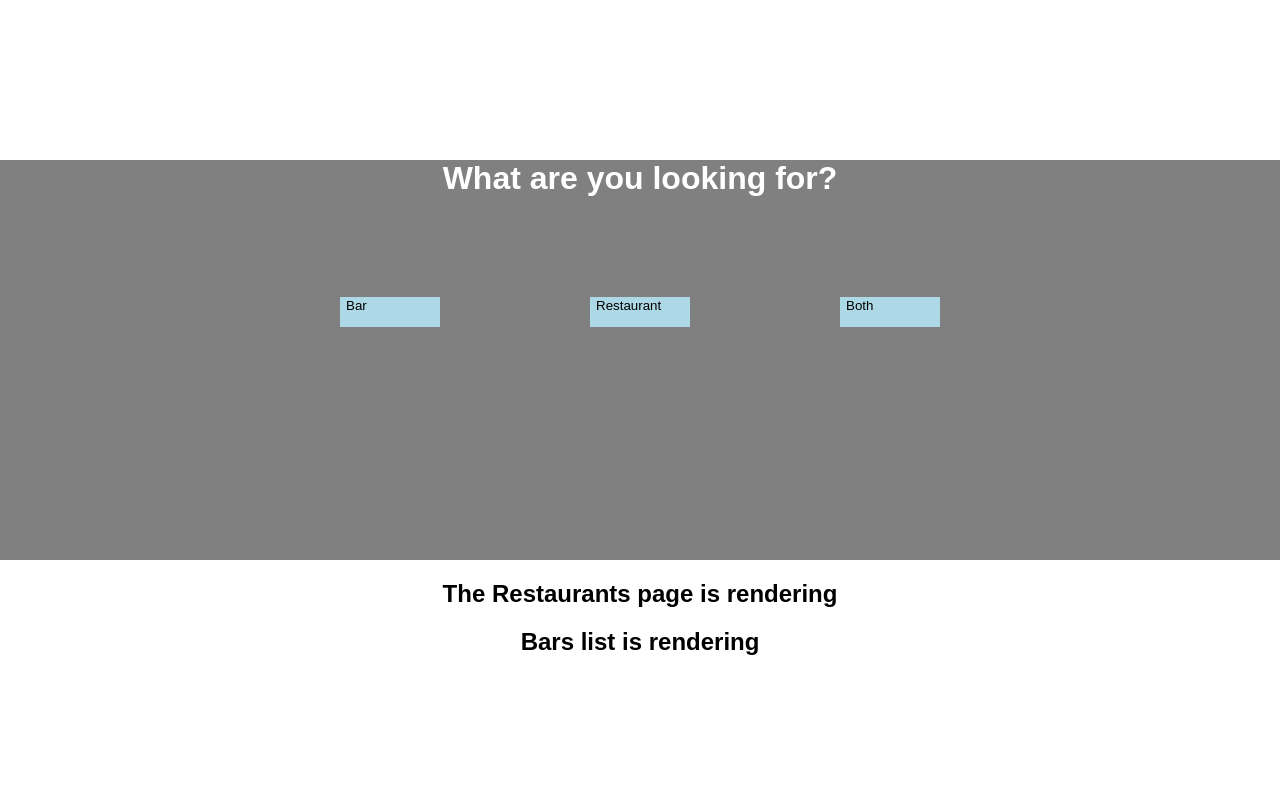
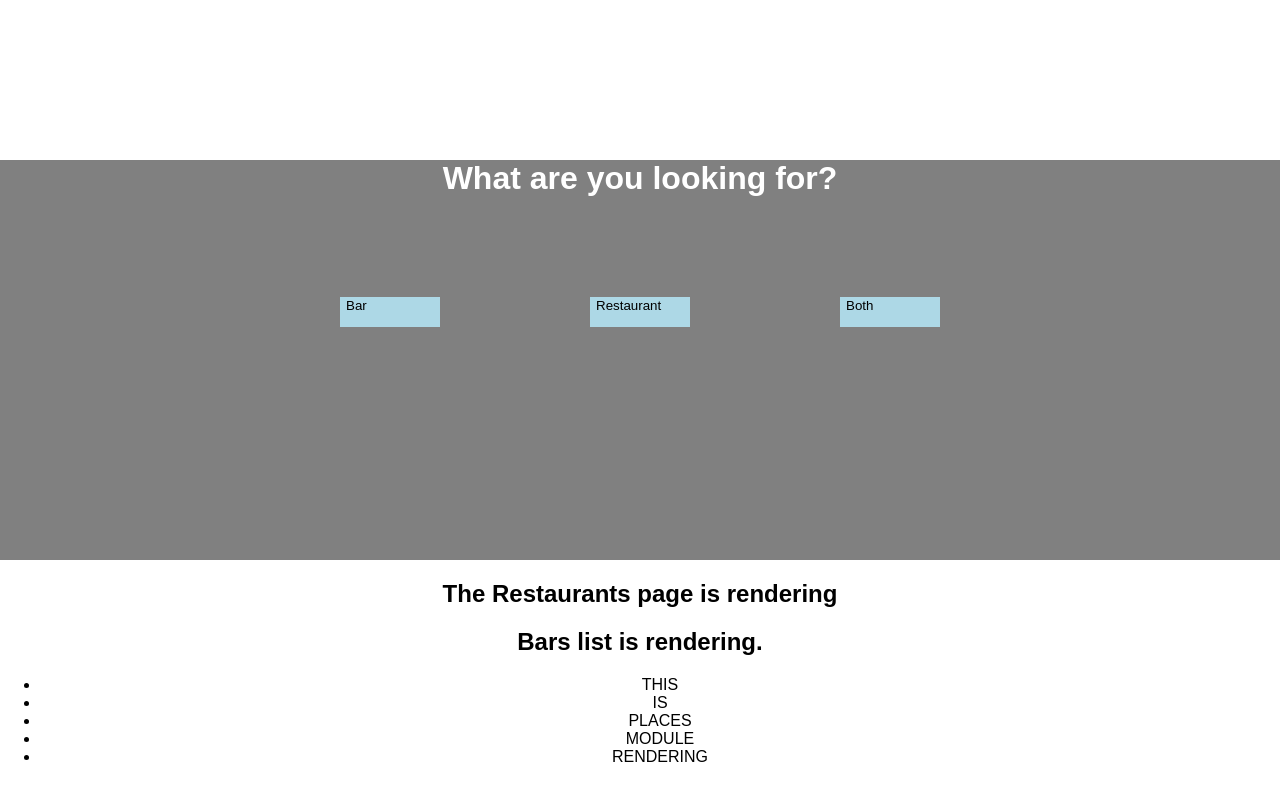
Before and after one commit to JacksonMcGrath/Eatery, a React (Create React App) app: page / in a window 1280 px wide. Built offline with nearby package versions, Linux system fonts and the light colour scheme.

Commit message:
Fixed render errors in BarsList, set up PlacesList and rendered to page

```diff
--- a/src/App.js
+++ b/src/App.js
@@ -3,6 +3,7 @@ import logo from './logo.svg';
 import './App.css';
 import RestaurantsList from './RestaurantList'
 import BarsList from './BarList'
+import PlacesList from  './PlaceList'
 
 
 class App extends Component {
@@ -32,6 +33,7 @@ class App extends Component {
                 </div>
                 <RestaurantsList/>
                 <BarsList/>
+                <PlacesList/>
             </div>
         );
     }
--- a/src/BarList.js
+++ b/src/BarList.js
@@ -1,11 +1,23 @@
 import React, { Component } from 'react';
+class Bars extends Component {
 
-class Bars extends Component {
+    // handleEdit(e) => {
+    //     console.log(e.currentTarget.value, "Ready to edited.");
+    // };
+
+    // handleSubmit(e) => {
+    //     console.log(e.currentTarget.value, "this will submit");
+    // };
+
+    // handleDelete(e) =. {
+    //     console.log(e.currentTarget.value, "This will be deleted");
+    // };
+
     render() {
-        console.log("Bars list is ready")
+        console.log("Bars list is ready");
         return (
             <div>
-                <h2>Bars list is rendering</h2>
+                <h2>Bars list is rendering.</h2>
             </div>
         );
     }
--- /dev/null
+++ b/src/PlaceList.js
@@ -0,0 +1,19 @@
+import React, { Component } from 'react';
+
+class Places extends Component {
+    render() {
+        return (
+            <div>
+                <ul>
+                    <li>THIS</li>
+                    <li>IS</li>
+                    <li>PLACES</li>
+                    <li>MODULE</li>
+                    <li>RENDERING</li>
+                    </ul>
+            </div>
+        );
+    }
+}
+
+export default Places;
```
